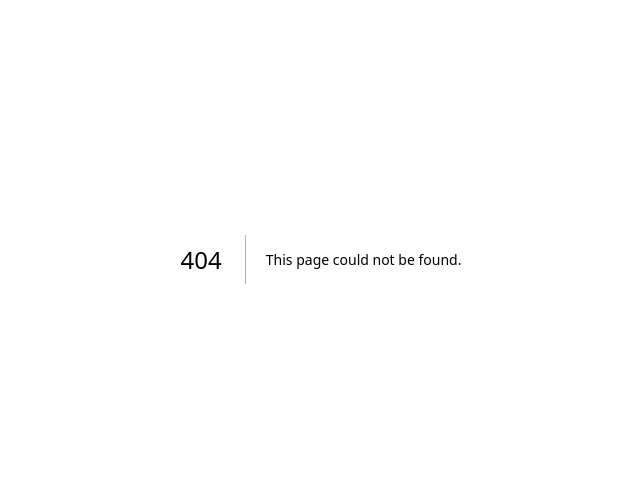
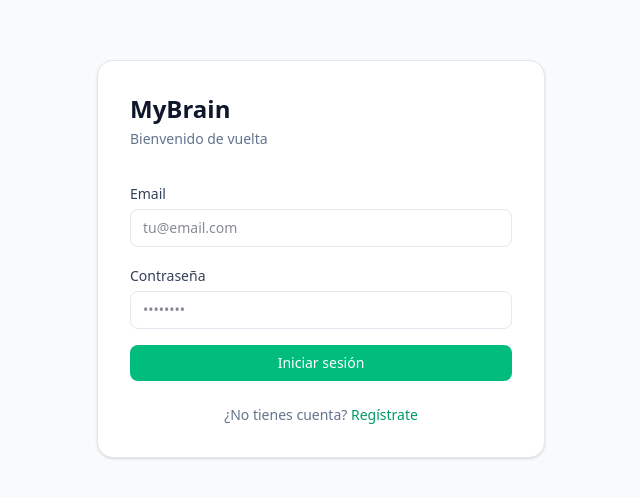
Before and after one commit to AlansitoFdez/MyBrain, a Next.js app in the folder frontend/: page /auth in a window 1280 px wide. Before the commit this address had no page. Shown: the part 141-638 px from the top of the page, without its empty margins (319-959 px from the left). Built offline with nearby package versions, Linux system fonts and the light colour scheme; no server answers.

Commit message:
feat(frontend): add auth page with login and register

```diff
--- /dev/null
+++ b/frontend/src/app/auth/page.tsx
@@ -0,0 +1,108 @@
+"use client"
+
+import { useState } from "react"
+import { useRouter } from "next/navigation"
+import { login, register } from "@/lib/auth"
+
+export default function AuthPage() {
+  const router = useRouter()
+  const [isLogin, setIsLogin] = useState(true)
+  const [email, setEmail] = useState("")
+  const [username, setUsername] = useState("")
+  const [password, setPassword] = useState("")
+  const [error, setError] = useState("")
+  const [loading, setLoading] = useState(false)
+
+  const handleSubmit = async () => {
+    setError("")
+    setLoading(true)
+
+    try {
+      if (isLogin) {
+        await login(email, password)
+      } else {
+        await register(email, username, password)
+        await login(email, password)
+      }
+      router.push("/dashboard")
+    } catch {
+      setError("Credenciales incorrectas o usuario ya existente")
+    } finally {
+      setLoading(false)
+    }
+  }
+
+  return (
+    <div className="min-h-screen bg-slate-50 flex items-center justify-center">
+      <div className="bg-white rounded-2xl shadow-sm border border-slate-200 p-8 w-full max-w-md">
+
+        <div className="mb-8">
+          <h1 className="text-2xl font-semibold text-slate-900">MyBrain</h1>
+          <p className="text-slate-500 text-sm mt-1">
+            {isLogin ? "Bienvenido de vuelta" : "Crea tu cuenta"}
+          </p>
+        </div>
+
+        <div className="space-y-4">
+          <div>
+            <label className="text-sm font-medium text-slate-700">Email</label>
+            <input
+              type="email"
+              value={email}
+              onChange={(e) => setEmail(e.target.value)}
+              className="mt-1 w-full px-3 py-2 rounded-lg border border-slate-200 text-slate-900 text-sm focus:outline-none focus:ring-2 focus:ring-emerald-500"
+              placeholder="tu@email.com"
+            />
+          </div>
+
+          {!isLogin && (
+            <div>
+              <label className="text-sm font-medium text-slate-700">Usuario</label>
+              <input
+                type="text"
+                value={username}
+                onChange={(e) => setUsername(e.target.value)}
+                className="mt-1 w-full px-3 py-2 rounded-lg border border-slate-200 text-slate-900 text-sm focus:outline-none focus:ring-2 focus:ring-emerald-500"
+                placeholder="tu_usuario"
+              />
+            </div>
+          )}
+
+          <div>
+            <label className="text-sm font-medium text-slate-700">Contraseña</label>
+            <input
+              type="password"
+              value={password}
+              onChange={(e) => setPassword(e.target.value)}
+              className="mt-1 w-full px-3 py-2 rounded-lg border border-slate-200 text-slate-900 text-sm focus:outline-none focus:ring-2 focus:ring-emerald-500"
+              placeholder="••••••••"
+            />
+          </div>
+
+          {error && (
+            <p className="text-red-500 text-sm">{error}</p>
+          )}
+
+          <button
+            onClick={handleSubmit}
+            disabled={loading}
+            className="w-full py-2 px-4 bg-emerald-500 hover:bg-emerald-600 disabled:opacity-50 text-white text-sm font-medium rounded-lg transition-colors"
+          >
+            {loading ? "Cargando..." : isLogin ? "Iniciar sesión" : "Registrarse"}
+          </button>
+        </div>
+
+        <p className="text-center text-sm text-slate-500 mt-6">
+          {isLogin ? "¿No tienes cuenta?" : "¿Ya tienes cuenta?"}{" "}
+          <button
+            onClick={() => setIsLogin(!isLogin)}
+            className="text-emerald-600 font-medium hover:underline"
+          >
+            {isLogin ? "Regístrate" : "Inicia sesión"}
+          </button>
+        </p>
+
+      </div>
+    </div>
+  )
+}
```
